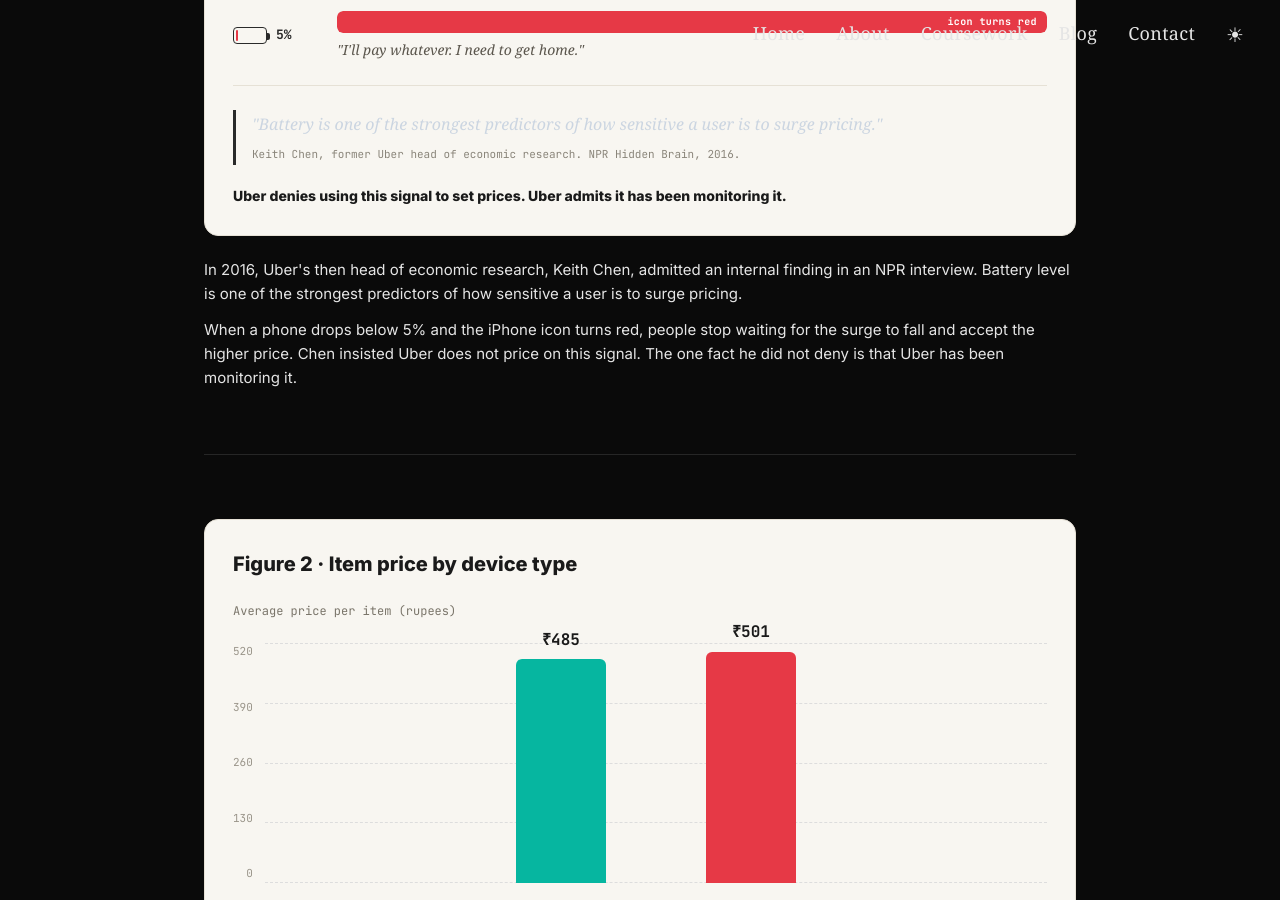
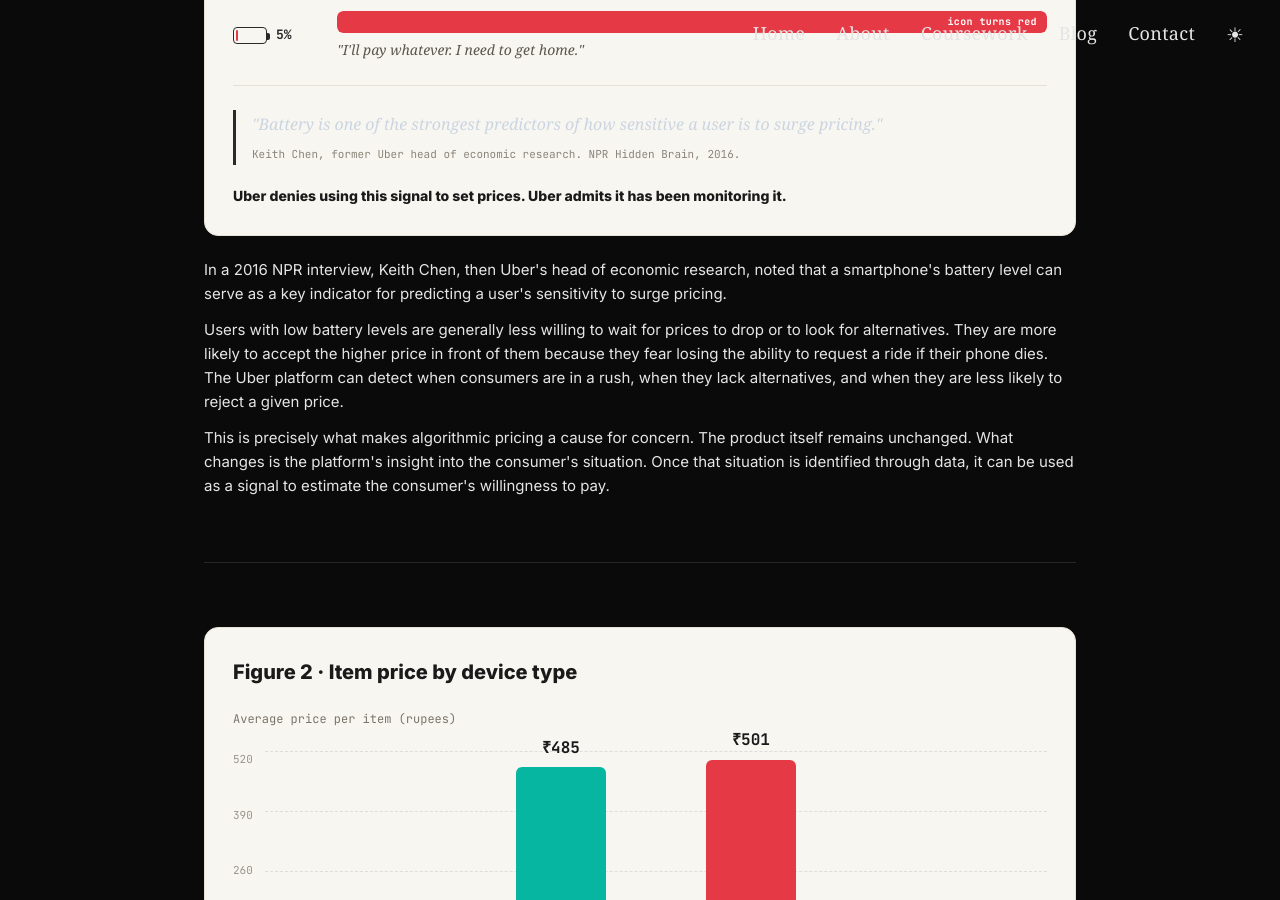
Before and after one commit to crushWu8/my-site, a Jekyll site: the page built from _posts/2026-06-18-the-price-is-watching-you.md, in a window 1280 px wide and 900 px high, scrolled down 4571 px. Built offline with Jekyll 4.4.1, drawn with Linux system fonts in a browser that asks for light colours.

Commit message:
new blog

```diff
--- a/_posts/2026-06-18-the-price-is-watching-you.md
+++ b/_posts/2026-06-18-the-price-is-watching-you.md
@@ -149,8 +149,9 @@
         <p class="pe-fig-kicker">Uber denies using this signal to set prices. Uber admits it has been monitoring it.</p>
       </figure>
       <div class="pe-fig-read">
-        <p>In 2016, Uber's then head of economic research, Keith Chen, admitted an internal finding in an NPR interview. Battery level is one of the strongest predictors of how sensitive a user is to surge pricing.</p>
-        <p>When a phone drops below 5% and the iPhone icon turns red, people stop waiting for the surge to fall and accept the higher price. Chen insisted Uber does not price on this signal. The one fact he did not deny is that Uber has been monitoring it.</p>
+        <p>In a 2016 NPR interview, Keith Chen, then Uber's head of economic research, noted that a smartphone's battery level can serve as a key indicator for predicting a user's sensitivity to surge pricing.</p>
+        <p>Users with low battery levels are generally less willing to wait for prices to drop or to look for alternatives. They are more likely to accept the higher price in front of them because they fear losing the ability to request a ride if their phone dies. The Uber platform can detect when consumers are in a rush, when they lack alternatives, and when they are less likely to reject a given price.</p>
+        <p>This is precisely what makes algorithmic pricing a cause for concern. The product itself remains unchanged. What changes is the platform's insight into the consumer's situation. Once that situation is identified through data, it can be used as a signal to estimate the consumer's willingness to pay.</p>
       </div>
     </div>
 
```
Also changed, not shown: 2 other files.
